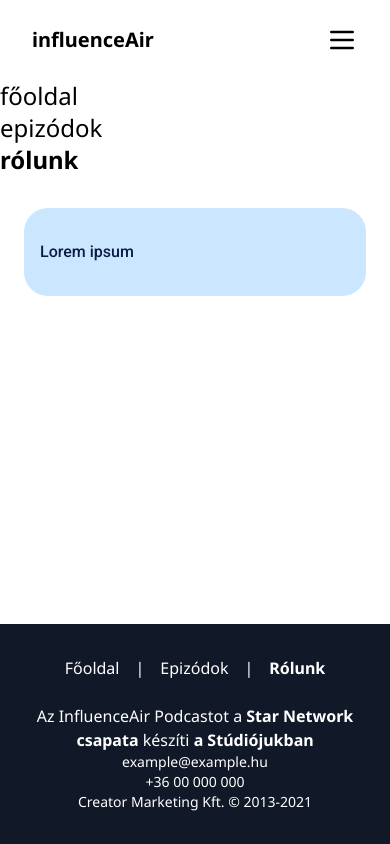
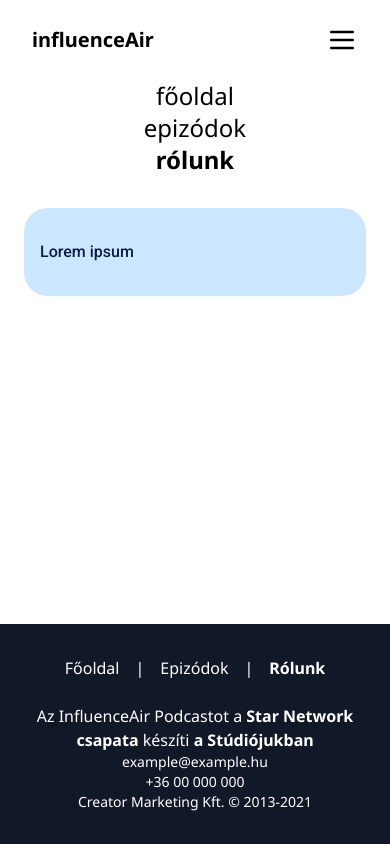
Before and after one commit to perryd01/sn-podcast, a Next.js app: page /rolunk in a window 390 px wide. Both pictures are taken after a click on the icon 342 px from the left and 40 px from the top of the page. Built offline with nearby package versions, Linux system fonts and the light colour scheme.

Commit message:
center text

```diff
--- a/src/components/header/Header.tsx
+++ b/src/components/header/Header.tsx
@@ -36,7 +36,7 @@ export function Header() {
 
 			<div
 				className={clsx(
-					"lg:hidden font-noto-sans text-2xl lowercase",
+					"lg:hidden font-noto-sans text-2xl text-center lowercase",
 					!isOpen && "hidden",
 				)}
 			>
```
